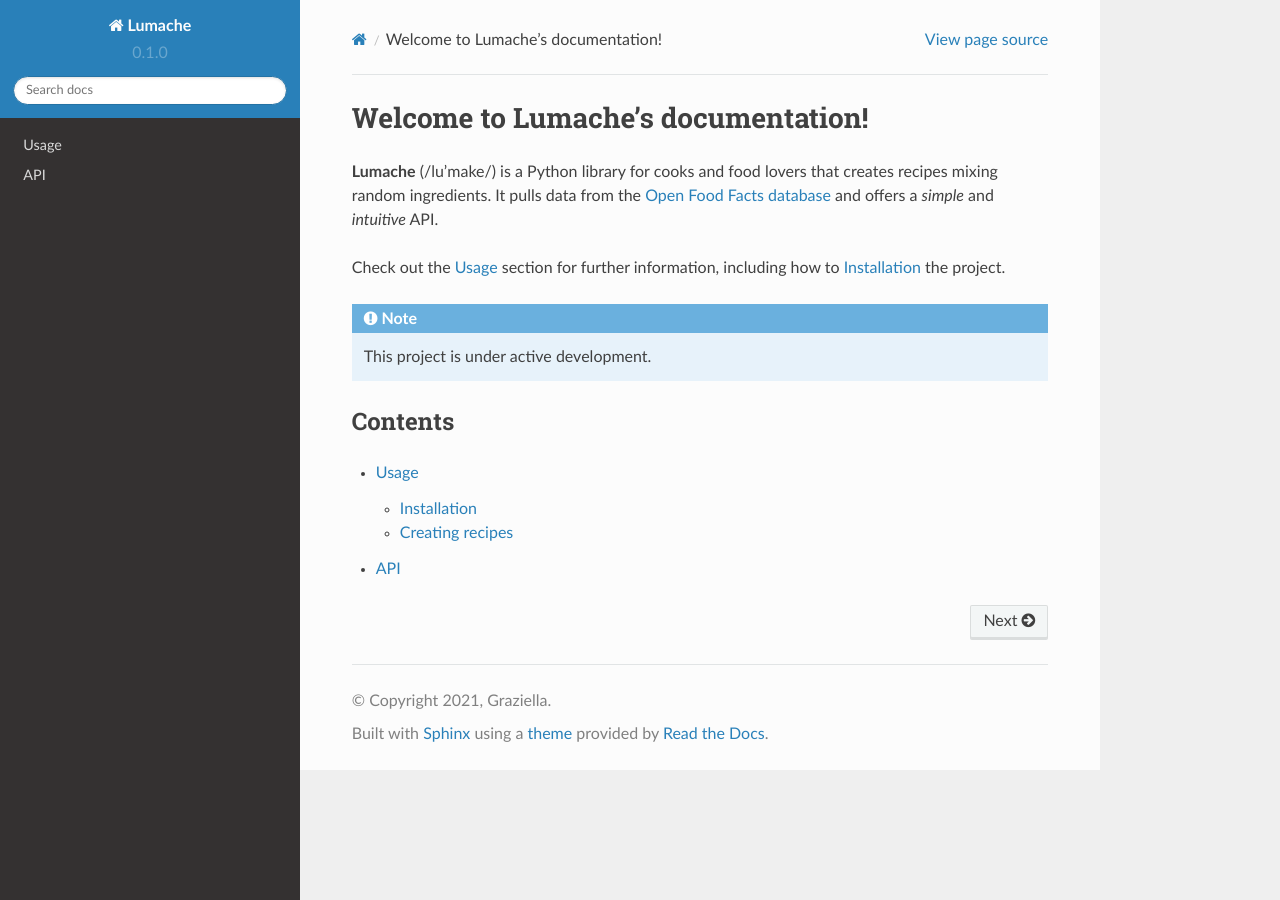
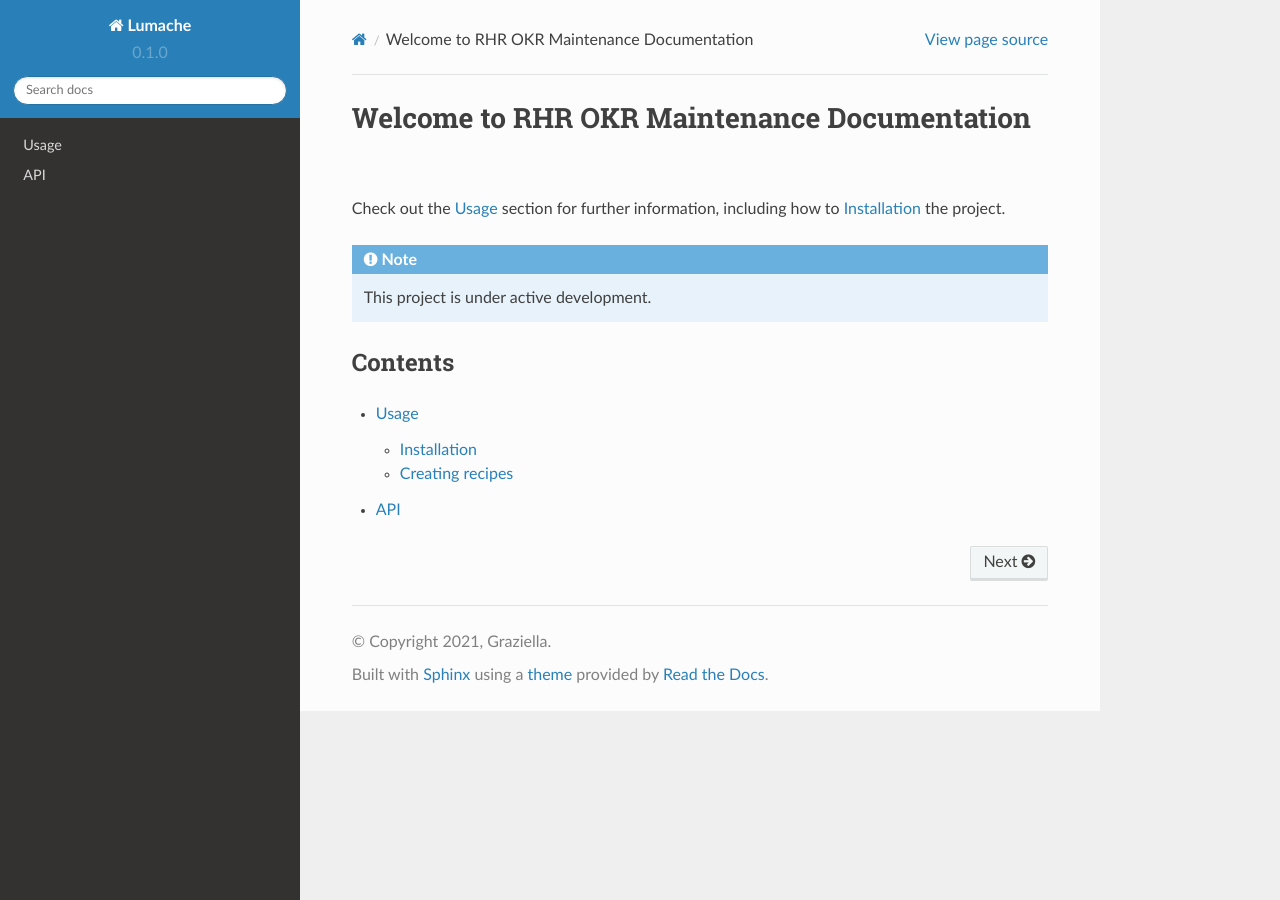
Before and after one commit to gagansk/RHR-OKRs, a Sphinx documentation site: the page built from docs/source/index.rst, in a window 1280 px wide. Built offline with Sphinx 7.4.7 and the Read the Docs theme 2.0.0, drawn with Linux system fonts in a browser that asks for light colours.

Commit message:
Updated index.rst with the welcome message

```diff
--- a/docs/source/index.rst
+++ b/docs/source/index.rst
@@ -1,10 +1,5 @@
-Welcome to Lumache's documentation!
-===================================
-
-**Lumache** (/lu'make/) is a Python library for cooks and food lovers
-that creates recipes mixing random ingredients.
-It pulls data from the `Open Food Facts database <https://world.openfoodfacts.org/>`_
-and offers a *simple* and *intuitive* API.
+Welcome to RHR OKR Maintenance Documentation
+============================================
 
 Check out the :doc:`usage` section for further information, including
 how to :ref:`installation` the project.
```
